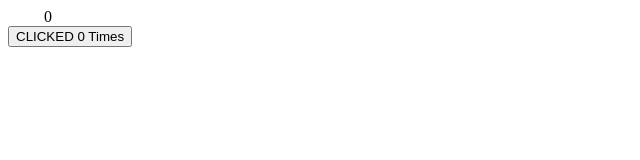
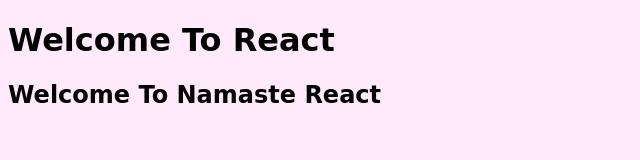
Before and after one commit to Joydeep279/Namaste-React, a plain HTML site: page Inception/index.html in a window 1280 px wide. Shown: the whole page, without its empty margins (0-640 px from the left). Drawn offline with nearby package versions, Linux system fonts and the light colour scheme.

Commit message:
day 1 DONE

```diff
--- a/Inception/index.html
+++ b/Inception/index.html
@@ -4,10 +4,19 @@
     <meta charset="UTF-8" />
     <meta name="viewport" content="width=device-width, initial-scale=1.0" />
     <title>Namaste React</title>
-
+    <link rel="stylesheet" href="style.css">
+    <script
+      crossorigin
+      src="https://unpkg.com/react@18/umd/react.development.js"></script>
+    <script
+      crossorigin
+      src="https://unpkg.com/react-dom@18/umd/react-dom.development.js"></script>
     <script src="./script.js" type="module"></script>
   </head>
   <body>
-    <div class="root"></div>
+
+    <div class="root">
+      <h1>Testing</h1>
+    </div>
   </body>
 </html>
--- a/Inception/script.js
+++ b/Inception/script.js
@@ -1,16 +1,12 @@
-const element = document.querySelector(".root");
-const btn = document.createElement("button");
-const countElement = document.createElement("span");
-countElement.style.display = "block";
-countElement.style.maxWidth = "5rem";
-countElement.style.textAlign = "center";
-
-btn.textContent = "CLICKED 0 Times";
-element.appendChild(countElement);
-element.appendChild(btn);
-let count = 0;
-countElement.textContent = count;
-btn.addEventListener("click", () => {
-  btn.textContent = `CLICK ME ${++count} Times`;
-  countElement.textContent = count;
-});
+const root = ReactDOM.createRoot(document.getElementsByClassName("root")[0]);
+const parent = React.createElement(
+  "div",
+  { id: "parent" },
+  React.createElement("div", { id: "child" }, [
+    React.createElement("h1", { id: "heading" }, "Welcome To React"),
+    React.createElement("h2", { id: "heading" }, "Welcome To Namaste React"),
+  ])
+);
+console.log(parent.type);
+console.log(root);
+root.render(parent);
--- a/Inception/style.css
+++ b/Inception/style.css
@@ -0,0 +1,4 @@
+body {
+  background-color: #feeafa;
+  font-family: cursive;
+}
```
